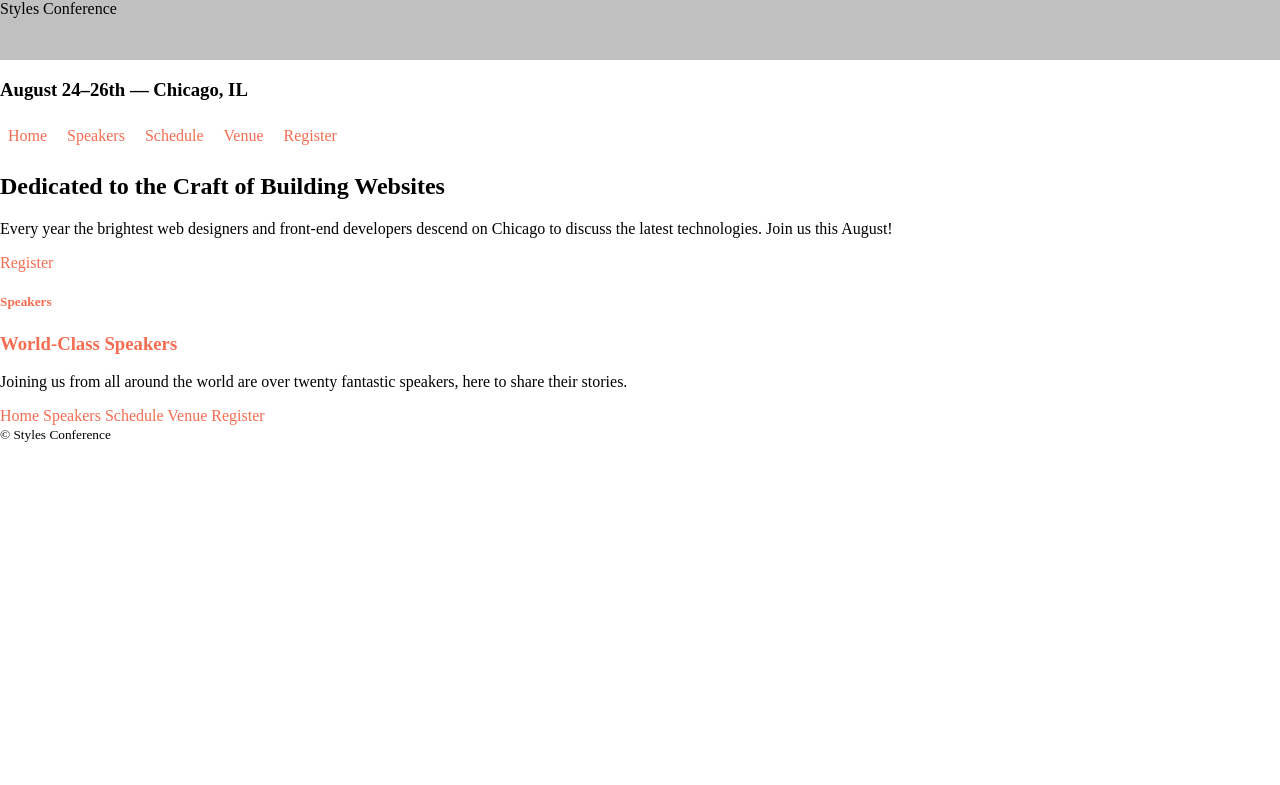
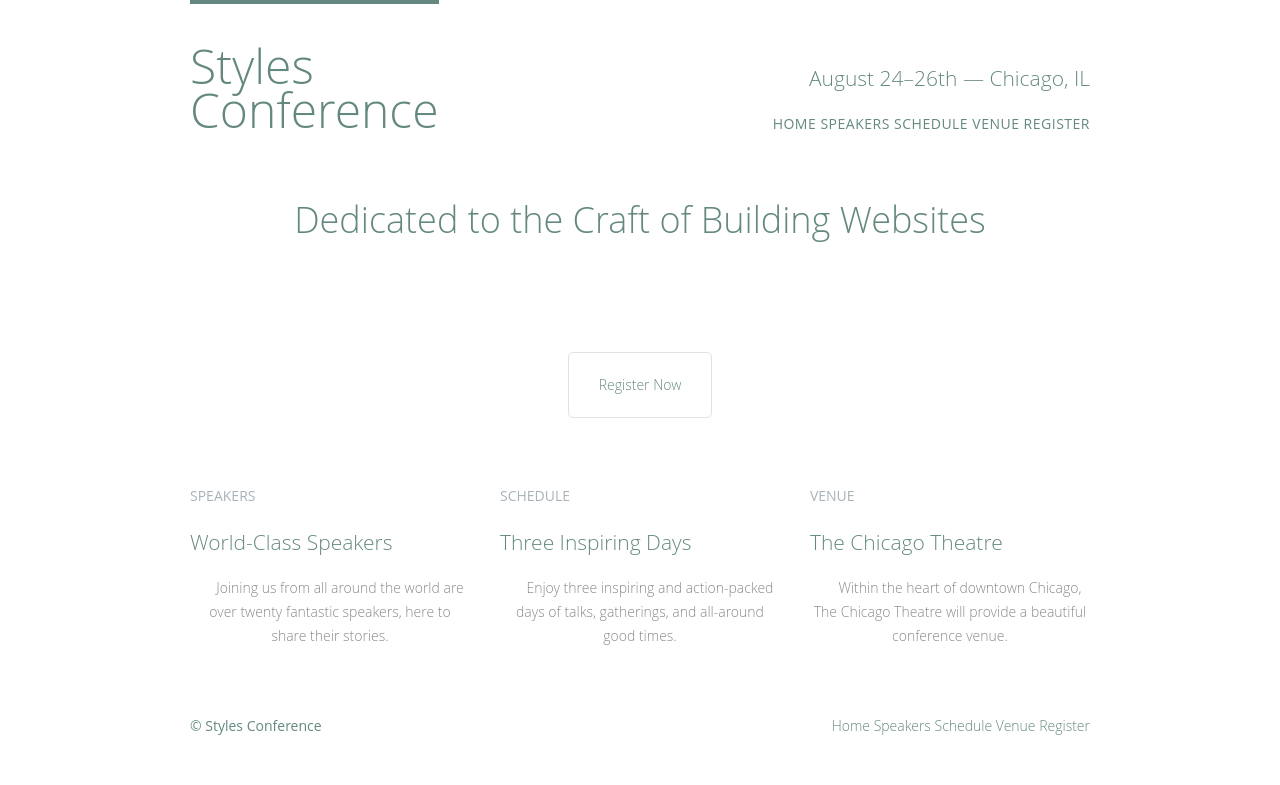
Before and after one commit to saswata-git/learning-node, a plain HTML site: page style-conf/index.html in a window 1280 px wide. Drawn offline with Linux system fonts and the light colour scheme.

Commit message:
css learning added

```diff
--- /dev/null
+++ b/css/pizza/assets/css/main.css
@@ -0,0 +1,22 @@
+@import "reset.css";
+@import "global.css";
+@import "structure.css";
+
+body{
+	background-color: #e5ffff;
+}
+
+nav{
+	padding: 5px;
+}
+li{
+	display: inline-flex;
+	padding: 10px;
+}
+a{
+	text-decoration: none;
+	color: #10adad;
+}
+a:hover{
+	color: #2b7070;
+}
--- /dev/null
+++ b/css/pizza/assets/css/reset.css
@@ -0,0 +1,48 @@
+/* http://meyerweb.com/eric/tools/css/reset/
+   v2.0 | 20110126
+   License: none (public domain)
+*/
+
+html, body, div, span, applet, object, iframe,
+h1, h2, h3, h4, h5, h6, p, blockquote, pre,
+a, abbr, acronym, address, big, cite, code,
+del, dfn, em, img, ins, kbd, q, s, samp,
+small, strike, strong, sub, sup, tt, var,
+b, u, i, center,
+dl, dt, dd, ol, ul, li,
+fieldset, form, label, legend,
+table, caption, tbody, tfoot, thead, tr, th, td,
+article, aside, canvas, details, embed,
+figure, figcaption, footer, header, hgroup,
+menu, nav, output, ruby, section, summary,
+time, mark, audio, video {
+	margin: 0;
+	padding: 0;
+	border: 0;
+	font-size: 100%;
+	font: inherit;
+	vertical-align: baseline;
+}
+/* HTML5 display-role reset for older browsers */
+article, aside, details, figcaption, figure,
+footer, header, hgroup, menu, nav, section {
+	display: block;
+}
+body {
+	line-height: 1;
+}
+ol, ul {
+	list-style: none;
+}
+blockquote, q {
+	quotes: none;
+}
+blockquote:before, blockquote:after,
+q:before, q:after {
+	content: '';
+	content: none;
+}
+table {
+	border-collapse: collapse;
+	border-spacing: 0;
+}
--- /dev/null
+++ b/css/pizza/assets/css/structure.css
@@ -0,0 +1,17 @@
+.rest_page{
+	margin: 10px 0;
+	padding: 5px;
+}
+.home_icons{
+	margin: 5px 0;
+	padding: 5px;
+}
+.icon_column{
+	display: inline-block;
+	padding: 3px;
+	width: 33.3%;
+}
+
+.icon_column p {
+	width: 100%
+}
--- a/style-conf/assets/css/main.css
+++ b/style-conf/assets/css/main.css
@@ -1,27 +1,259 @@
-body{
-	margin: 0;
-	padding: 0;
+/* http://meyerweb.com/eric/tools/css/reset/
+   v2.0 | 20110126
+   License: none (public domain)
+*/
+
+html, body, div, span, applet, object, iframe,
+h1, h2, h3, h4, h5, h6, p, blockquote, pre,
+a, abbr, acronym, address, big, cite, code,
+del, dfn, em, img, ins, kbd, q, s, samp,
+small, strike, strong, sub, sup, tt, var,
+b, u, i, center,
+dl, dt, dd, ol, ul, li,
+fieldset, form, label, legend,
+table, caption, tbody, tfoot, thead, tr, th, td,
+article, aside, canvas, details, embed,
+figure, figcaption, footer, header, hgroup,
+menu, nav, output, ruby, section, summary,
+time, mark, audio, video {
+  margin: 0;
+  padding: 0;
+  border: 0;
+  font-size: 100%;
+  font: inherit;
+  vertical-align: baseline;
 }
-div.top-bar{
-	background-color: #c0c0c0;
-	height: 60px;
+/* HTML5 display-role reset for older browsers */
+article, aside, details, figcaption, figure,
+footer, header, hgroup, menu, nav, section {
+  display: block;
 }
-ul{
-	margin: 0;
-	padding: 0;
-	list-style: none;
+body {
+  line-height: 1;
+}
+ol, ul {
+  list-style: none;
+}
+blockquote, q {
+  quotes: none;
+}
+blockquote:before, blockquote:after,
+q:before, q:after {
+  content: '';
+  content: none;
+}
+table {
+  border-collapse: collapse;
+  border-spacing: 0;
 }
 
-li{
-	display: inline-block;;
+/*
+  ========================================
+  Grid
+  ========================================
+*/
+
+*,
+*:before,
+*:after {
+  -webkit-box-sizing: border-box;
+     -moz-box-sizing: border-box;
+          box-sizing: border-box;
+}
+body{
+  color: #888;
+  font: 300 14px/24px "Open Sans", "Helvetica Neue", Helvetica, Arial, sans-serif;
+}
+h1, h2, h3, h4{
+  color: #648880;
 }
 
-nav li {
-	margin: 0;
-    padding: 8px;
+h1{
+  font-size: 36px;
+  line-height: 44px;
+}
+h2{
+  font-size: 24px;
+  line-height: 44px;
+}
+h3{
+  font-size: 21px;
+}
+h4{
+  font-size: 18px;
+}
+h5{
+  color: #a9b2b9;;
+  font-size: 14px;
+  font-weight: 400;
+  text-transform: uppercase;
+}
+strong{
+  font-size: 400;
+}
+cite, em{
+  font-style: italic;
+}
+a:hover{
+  color: #a9b2b9;
+}
+a{
+  color: #648880;
+  text-decoration: none;
+}
+p{
+  text-align: center;
+  text-indent: 20px;
+  /*letter-spacing: -.5em;*/
+  /*text-shadow: 3px 6px 2px rgba(0, 0, 0, .3);*/
+}
+p a {
+  border-bottom: 1px solid #dfe2e5;
 }
 
-a{
-	text-decoration: none;
-	color: #f66d52;
+.container,
+.grid {
+  margin: 0 auto;
+  width: 960px;
 }
+.container {
+  padding-left: 30px;
+  padding-right: 30px;
+}
+.grid,
+.col-1-3,
+.col-2-3 {
+  padding-left: 15px;
+  padding-right: 15px;
+}
+.col-1-3,
+.col-2-3  {
+  display: inline-block;
+  vertical-align: top;
+}
+.col-1-3 {
+  width: 33.33%;
+}
+.col-2-3 {
+  width: 66.66%;
+}
+
+/*
+  ========================================
+  Clearfix
+  ========================================
+*/
+
+.group:before,
+.group:after {
+  content: "";
+  display: table;
+}
+.group:after {
+  clear: both;
+}
+.group {
+  clear: both;
+  *zoom: 1;
+}
+
+/*
+  ========================================
+  Typography
+  ========================================
+*/
+
+h1, h3, h4, h5, p {
+  margin-bottom: 22px;
+}
+
+/*
+  ========================================
+  Buttons
+  ========================================
+*/
+
+.btn {
+  border-radius: 5px;
+  display: inline-block;
+  margin: 0;
+}
+.btn-alt {
+  border: 1px solid #dfe2e5;
+  padding: 10px 30px;
+}
+
+/*
+  ========================================
+  Primary header
+  ========================================
+*/
+
+.logo {
+  border-top: 4px solid #648880;
+  float: left;
+  padding: 40px 0 22px 0;
+  font-size: 48px;
+  line-height: 44px;
+}
+
+/*
+  ========================================
+  Primary footer
+  ========================================
+*/
+
+.primary-footer {
+  color: #648880;
+  font-size: 14px;
+  padding-bottom: 44px;
+  padding-top: 44px;
+}
+.primary-footer small {
+  float: left;
+  font-weight: 400;
+}
+
+/*
+  ========================================
+  Home
+  ========================================
+*/
+
+.hero {
+  padding: 22px 80px 66px 80px;
+  line-height: 44px;
+  text-align: center;
+  color: #fff;
+}
+.hero h2{
+  font-size: 36px;
+}
+.hero p{
+  font-size: 24px;
+}
+.tagline{
+  margin: 66px 0 22px 0;
+  text-align: right;
+}
+.primary-nav{
+  font-size: 14px;
+  font-weight: 400;
+  letter-spacing: .5px;
+  text-transform: uppercase;
+}
+.teaser a:hover h3{
+  color: #a9b2b9;
+}
+.note {
+  text-decoration: underline;
+}
+/*
+  ========================================
+  Navigation
+  ========================================
+*/
+
+nav {
+  text-align: right;
+}
--- a/style-conf/index.html
+++ b/style-conf/index.html
@@ -1,41 +1,89 @@
 <!DOCTYPE html>
 <html lang="en">
+
   <head>
     <meta charset="utf-8">
     <title>Styles Conference</title>
-		<link rel="stylesheet" type="text/css" href="./assets/css/main.css">
+    <link rel="stylesheet" href="./assets/css/main.css">
+    <link rel="stylesheet" href="http://fonts.googleapis.com/css?family=Lato:100,300,400">
   </head>
+
   <body>
-		<div class="top-bar">
-			Styles Conference
-		</div>
-		<header>
-  			<h3>August 24&ndash;26th &mdash; Chicago, IL</h3>
-  			<nav>
-  				<ul>
-  					<li><a href="index.html">Home</a></li>
-  					<li><a href="speakers.html">Speakers</a></li>
-  					<li><a href="schedule.html">Schedule</a></li>
-  					<li><a href="venue.html">Venue</a></li>
-  					<li><a href="register.html">Register</a></li>
-  				</ul>
+
+    <!-- Header -->
+
+    <header class="container group">
+
+      <h1 class="logo">
+        <a href="index.html">Styles <br> Conference</a>
+      </h1>
+
+      <h3 class="tagline">August 24&ndash;26th &mdash; Chicago, IL</h3>
+
+      <nav class="primary-nav">
+        <a href="index.html">Home</a>
+        <a href="speakers.html">Speakers</a>
+        <a href="schedule.html">Schedule</a>
+        <a href="venue.html">Venue</a>
+        <a href="register.html">Register</a>
       </nav>
+
     </header>
-		<section>
+
+    <!-- Hero -->
+
+    <section class="hero container">
+
       <h2>Dedicated to the Craft of Building Websites</h2>
+
       <p>Every year the brightest web designers and front-end developers descend on Chicago to discuss the latest technologies. Join us this August!</p>
-			<a href="register.html">Register</a>
+
+      <a class="btn btn-alt" href="register.html">Register Now</a>
+
     </section>
-		<section>
-			<section>
+
+    <!-- Teasers -->
+
+    <section class="row">
+    <div class="grid">
+      <!-- Speakers -->
+
+      <section class="teaser col-1-3">
         <a href="speakers.html">
           <h5>Speakers</h5>
           <h3>World-Class Speakers</h3>
         </a>
         <p>Joining us from all around the world are over twenty fantastic speakers, here to share their stories.</p>
+      </section><!--
+
+      Schedule
+
+      --><section class="teaser col-1-3">
+        <a href="schedule.html">
+          <h5>Schedule</h5>
+          <h3>Three Inspiring Days</h3>
+        </a>
+        <p>Enjoy three inspiring and action-packed days of talks, gatherings, and all-around good times.</p>
+      </section><!--
+
+      Venue
+
+      --><section class="teaser col-1-3">
+        <a href="venue.html">
+          <h5>Venue</h5>
+          <h3>The Chicago Theatre</h3>
+        </a>
+        <p>Within the heart of downtown Chicago, The Chicago Theatre will provide a beautiful conference venue.</p>
       </section>
+      </div>
     </section>
-		<footer>
+
+    <!-- Footer -->
+
+    <footer class="primary-footer container group">
+
+      <small>&copy; Styles Conference</small>
+
       <nav>
         <a href="index.html">Home</a>
         <a href="speakers.html">Speakers</a>
@@ -43,7 +91,8 @@
         <a href="venue.html">Venue</a>
         <a href="register.html">Register</a>
       </nav>
-			<small>&copy; Styles Conference</small>
+
     </footer>
+
   </body>
 </html>
```
Also changed, not shown: css/pizza/index.html (added, +89 -0 lines), css/pizza/assets/css/global.css (added). Lines whose indentation alone changed are shown as unchanged.
